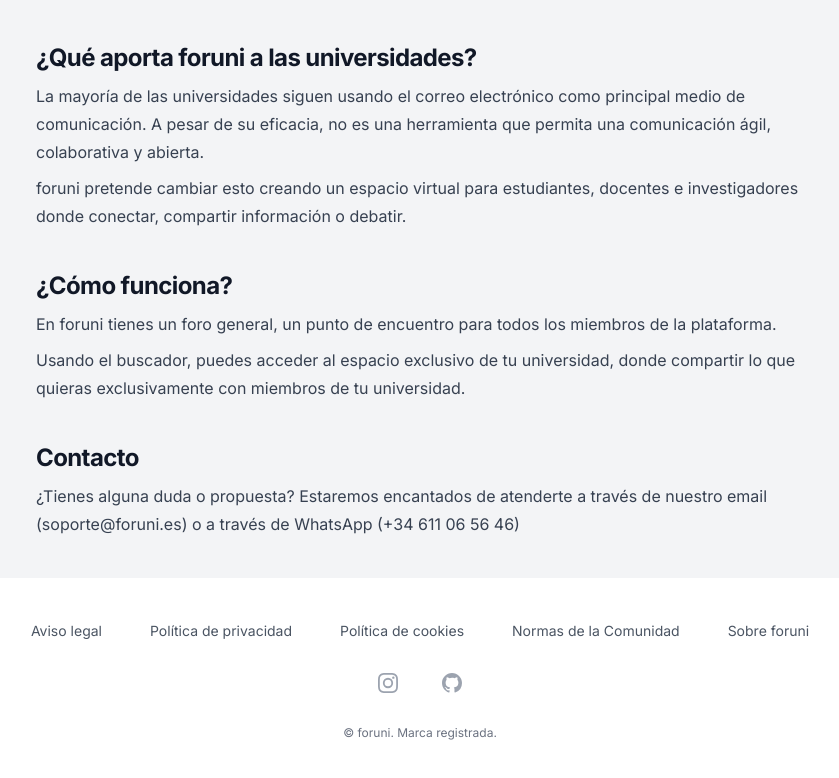
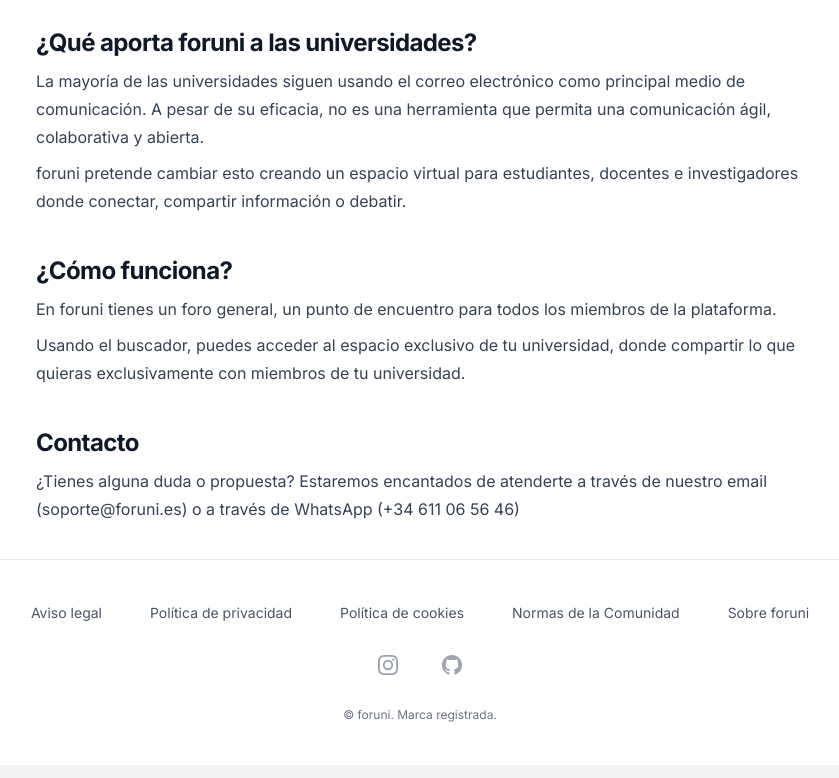
Before and after one commit to foruni-es/foruni-frontend, a Next.js app: page /info in a window 1280 px wide. Shown: the part 396-1174 px from the top of the page, without its empty margins (220-1059 px from the left). Built offline with nearby package versions, Linux system fonts and the light colour scheme.

Commit message:
Retoques página de información

```diff
--- a/src/app/(nav.main.footer)/(one-column)/info/page.js
+++ b/src/app/(nav.main.footer)/(one-column)/info/page.js
@@ -1,7 +1,7 @@
 const InfoPage = () => {
 
     return (
-        <div className="bg-gray-100 px-6 py-6 lg:px-8">
+        <div className="bg-white px-6 pt-6 pb-9 lg:px-8">
             <div className="mx-auto max-w-3xl text-base leading-7 text-gray-700">
 
                 <h1 className="mt-2 text-3xl font-bold tracking-tight text-gray-900 sm:text-4xl">
@@ -41,7 +41,6 @@
                     (+34 611 06 56 46)
                 </p>
 
-
             </div>
         </div>
     )
--- a/src/app/(nav.main.footer)/(three-columns)/template.js
+++ b/src/app/(nav.main.footer)/(three-columns)/template.js
@@ -4,7 +4,7 @@
 
 const ThreeColumns = ({ children }) => {
     return (
-        <div className="mx-auto max-w-3xl sm:px-6 lg:grid lg:max-w-7xl lg:grid-cols-12 lg:gap-8 lg:px-8">
+        <div className="mt-4 mx-auto max-w-3xl sm:px-6 lg:grid lg:max-w-7xl lg:grid-cols-12 lg:gap-8 lg:px-8">
 
             <div className="hidden lg:col-span-3 lg:block xl:col-span-2">
                 <SideNavbar />
--- a/src/app/(nav.main.footer)/template.js
+++ b/src/app/(nav.main.footer)/template.js
@@ -8,9 +8,8 @@
 
                 <Header />
 
-                <div className="py-4">
-                        { children }
-                </div>
+                { children }
+
             </div>
 
             <Footer />
--- a/src/components/Footer.js
+++ b/src/components/Footer.js
@@ -1,10 +1,12 @@
+import Link from "next/link";
+
 const navigation = {
     main: [
         { name: 'Aviso legal', href: '#' },
         { name: 'Política de privacidad', href: '#' },
         { name: 'Política de cookies', href: '#' },
         { name: 'Normas de la Comunidad', href: '#' },
-        { name: 'Sobre foruni', href: '#' },
+        { name: 'Sobre foruni', href: '/info' },
     ],
     social: [
         {
@@ -73,14 +75,14 @@
 
 const Footer = () => {
     return (
-        <footer className="bg-white">
+        <footer className="bg-white border-t border-t-gray-200">
             <div className="mx-auto max-w-7xl overflow-hidden px-6 py-10 lg:px-8">
                 <nav className="-mb-6 columns-2 sm:flex sm:justify-center sm:space-x-12" aria-label="Footer">
                     {navigation.main.map((item) => (
                         <div key={item.name} className="pb-6">
-                            <a href={item.href} className="text-sm leading-6 text-gray-600 hover:text-gray-900">
+                            <Link href={item.href} className="text-sm leading-6 text-gray-600 hover:text-gray-900">
                                 {item.name}
-                            </a>
+                            </Link>
                         </div>
                     ))}
                 </nav>
--- a/src/components/Header.js
+++ b/src/components/Header.js
@@ -70,13 +70,13 @@
                 className={({ open }) =>
                     addClassName(
                         open ? 'fixed inset-0 z-40 overflow-y-auto' : '',
-                        'bg-white shadow-sm lg:static lg:overflow-y-visible'
+                        'bg-white lg:static lg:overflow-y-visible border-b border-b-gray-200'
                     )
                 }
             >
                 {({ open }) => (
                     <>
-                        <div className="mx-auto max-w-7xl px-4 sm:px-6 lg:px-8">
+                        <div className="mx-auto max-w-7xl px-4 sm:px-6 lg:px-8 ">
                             <div className="relative flex justify-between lg:gap-8 xl:grid xl:grid-cols-12">
                                 <div className="flex md:absolute md:inset-y-0 md:left-0 lg:static xl:col-span-2">
                                     <div className="flex flex-shrink-0 items-center">
```
